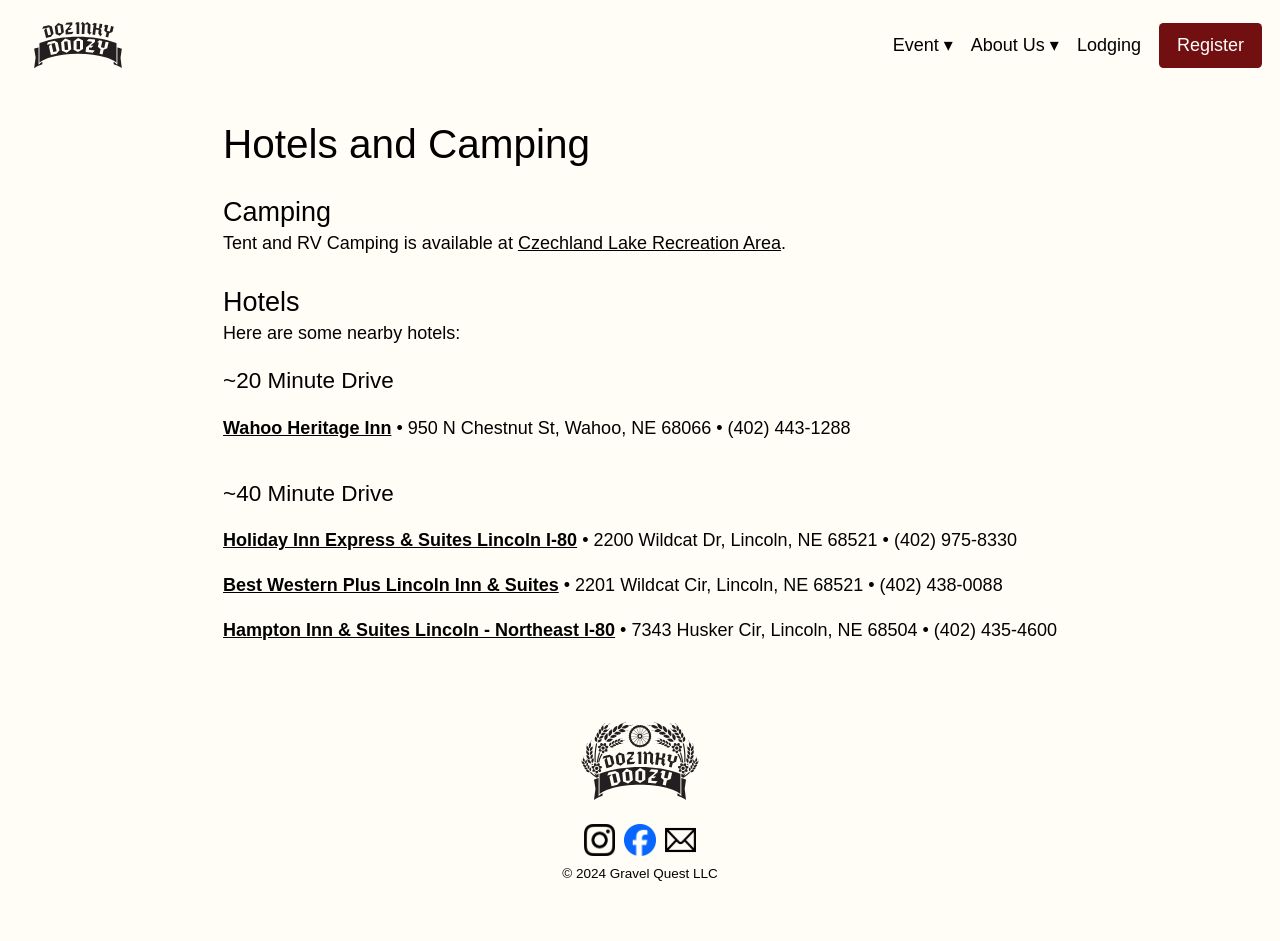
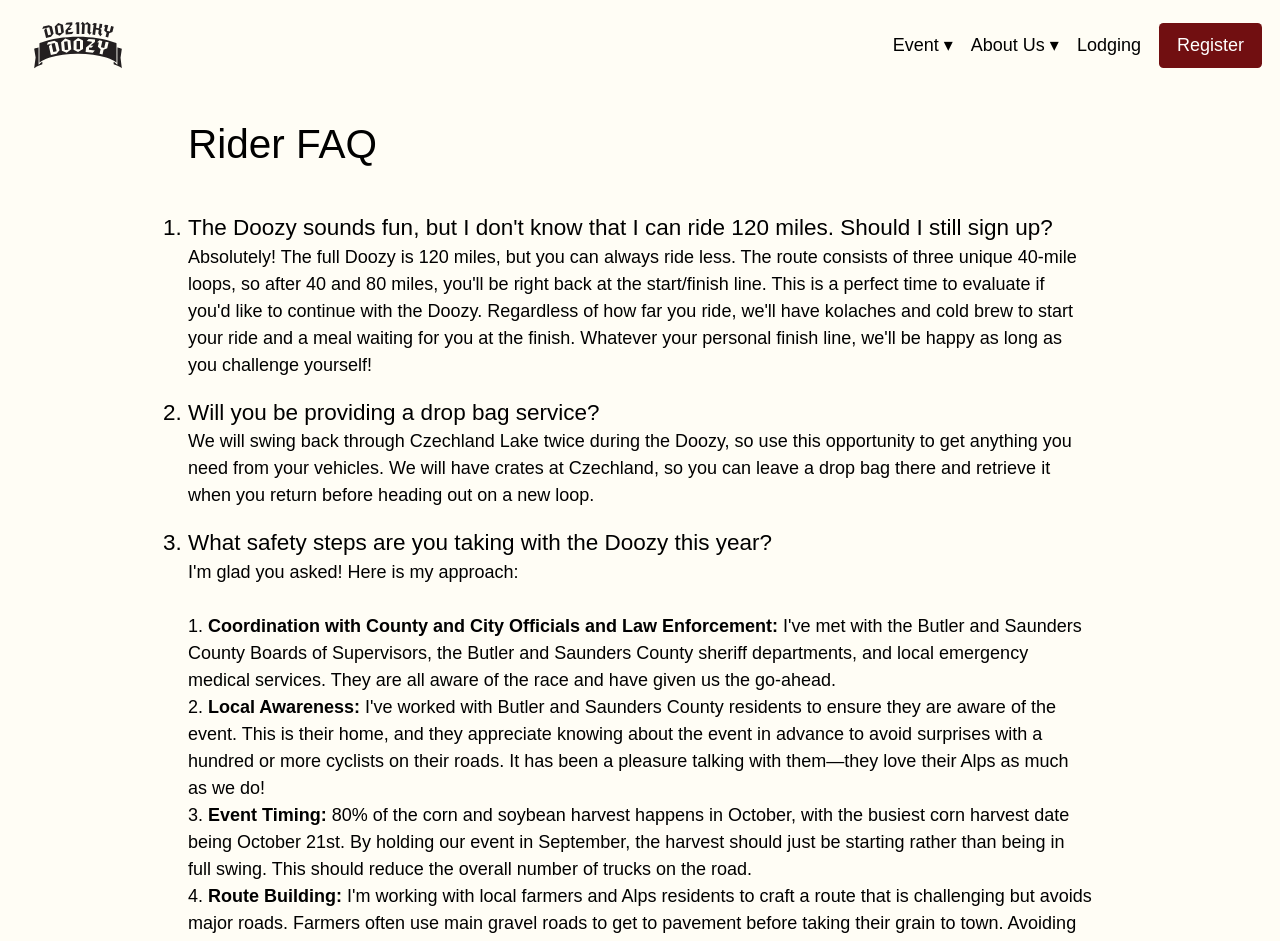
Before and after one commit to tblue1994/dozinky-doozy-website, a Next.js app: page /rider-faq in a window 1280 px wide. Shown: the top 941 px of the page. Before the commit the page ends 901 px from the top, so only its background shows below. Built offline with nearby package versions, Linux system fonts and the light colour scheme; a web font is replaced by a local one.

Commit message:
feat: add rider FAQ

```diff
--- a/src/app/(details)/rider-faq/page.tsx
+++ b/src/app/(details)/rider-faq/page.tsx
@@ -1,77 +1,105 @@
-import { LodgingItem } from "@/app/components/LodgingItem";
 import { headerText } from "@/app/ui/fonts";
-import Link from "next/link";
+import { ReactNode } from "react";
 
-const hotels20 = [
+const rules: { title: string; description: ReactNode }[] = [
   {
-    name: "Wahoo Heritage Inn",
-    address: "950 N Chestnut St, Wahoo, NE 68066",
-    phone: "(402) 443-1288",
-    url: "https://www.wahooheritageinn.com/",
+    title:
+      "The Doozy sounds fun, but I don't know that I can ride 120 miles. Should I still sign up?",
+    description: (
+      <>
+        Absolutely! The full Doozy is 120 miles, but you can always ride less.
+        The route consists of three unique 40-mile loops, so after 40 and 80
+        miles, you'll be right back at the start/finish line. This is a perfect
+        time to evaluate if you'd like to continue with the Doozy. Regardless of
+        how far you ride, we'll have kolaches and cold brew to start your ride
+        and a meal waiting for you at the finish. Whatever your personal finish
+        line, we'll be happy as long as you challenge yourself!
+      </>
+    ),
+  },
+  {
+    title: "Will you be providing a drop bag service?",
+    description: (
+      <>
+        We will swing back through Czechland Lake twice during the Doozy, so use
+        this opportunity to get anything you need from your vehicles. We will
+        have crates at Czechland, so you can leave a drop bag there and retrieve
+        it when you return before heading out on a new loop.
+      </>
+    ),
+  },
+  {
+    title: "What safety steps are you taking with the Doozy this year?",
+    description: (
+      <>
+        I'm glad you asked! Here is my approach:
+        <br />
+        <br />
+        <ol className="list-decimal list-inside">
+          <li>
+            <strong>
+              Coordination with County and City Officials and Law Enforcement:
+            </strong>{" "}
+            I've met with the Butler and Saunders County Boards of Supervisors,
+            the Butler and Saunders County sheriff departments, and local
+            emergency medical services. They are all aware of the race and have
+            given us the go-ahead.
+          </li>
+          <li>
+            <strong>Local Awareness:</strong> I've worked with Butler and
+            Saunders County residents to ensure they are aware of the event.
+            This is their home, and they appreciate knowing about the event in
+            advance to avoid surprises with a hundred or more cyclists on their
+            roads. It has been a pleasure talking with them—they love their Alps
+            as much as we do!
+          </li>
+          <li>
+            <strong>Event Timing:</strong> 80% of the corn and soybean harvest
+            happens in October, with the busiest corn harvest date being October
+            21st. By holding our event in September, the harvest should just be
+            starting rather than being in full swing. This should reduce the
+            overall number of trucks on the road.
+          </li>
+          <li>
+            <strong>Route Building:</strong> I'm working with local farmers and
+            Alps residents to craft a route that is challenging but avoids major
+            roads. Farmers often use main gravel roads to get to pavement before
+            taking their grain to town. Avoiding these major roads should reduce
+            the likelihood of interactions with heavily-laden semis.
+          </li>
+        </ol>
+        <br />
+        But regardless of how many steps I take to prepare the area and people
+        for our event, you are ultimately responsible for your own safety. Keep
+        your head on a swivel, ride within your means, and stay to the right on
+        the roads to ensure you have a safe time in the Alps!
+      </>
+    ),
+  },
+  {
+    title: "Are Ebikes allowed?",
+    description: (
+      <>
+        You may ride an Ebike during the Doozy, but you will be ineligible for a
+        finisher patch.
+      </>
+    ),
   },
 ];
 
-const hotels40 = [
-  {
-    name: "Holiday Inn Express & Suites Lincoln I-80",
-    address: "2200 Wildcat Dr, Lincoln, NE 68521",
-    phone: "(402) 975-8330",
-    url: "https://www.ihg.com/holidayinnexpress/hotels/us/en/lincoln/lnkwc/hoteldetail",
-  },
-  {
-    name: "Best Western Plus Lincoln Inn & Suites",
-    address: "2201 Wildcat Cir, Lincoln, NE 68521",
-    phone: "(402) 438-0088",
-    url: "https://www.bestwestern.com/en_US/book/hotels-in-lincoln/best-western-plus-lincoln-inn-suites/propertyCode.28075.html",
-  },
-  {
-    name: "Hampton Inn & Suites Lincoln - Northeast I-80",
-    address: "7343 Husker Cir, Lincoln, NE 68504",
-    phone: "(402) 435-4600",
-    url: "https://www.hilton.com/en/hotels/lnknhhx-hampton-suites-lincoln-northeast-i-80/",
-  },
-];
-
-const h2ClassNames = "text-2xl";
-const h3ClassNames = "text-xl";
-
-export default function Lodging() {
+export default function RiderFAQ() {
   return (
     <div className="flex flex-col gap-6 w-fit mx-auto">
-      <h1 className={`${headerText.className} text-4xl`}>Hotels and Camping</h1>
+      <h1 className={`${headerText.className} text-4xl`}>Rider FAQ</h1>
       <section>
-        <h2 className={h2ClassNames}>Camping</h2>
-        <p>
-          Tent and RV Camping is available at{" "}
-          <Link
-            href="https://lpnnrd.org/outdoor-recreation/czechland-lake-recreation-area/"
-            target="_blank"
-            className="underline hover:text-venetian-red-600"
-          >
-            Czechland Lake Recreation Area
-          </Link>
-          .
-        </p>
-      </section>
-      <section>
-        <h2 className={h2ClassNames}>Hotels</h2>
-        Here are some nearby hotels:
-        <h3 className={`${h3ClassNames} mt-4`}>~20 Minute Drive</h3>
-        <ul>
-          {hotels20.map((h) => (
-            <li key={h.name} className="my-4">
-              <LodgingItem {...h} />
+        <ol>
+          {rules.map(({ title, description }) => (
+            <li key={title} className="my-4 list-decimal text-xl">
+              <h2>{title}</h2>
+              <p className="text-base" children={description} />
             </li>
           ))}
-        </ul>
-        <h3 className={`${h3ClassNames} mt-8`}>~40 Minute Drive</h3>
-        <ul>
-          {hotels40.map((h) => (
-            <li key={h.name} className="my-4">
-              <LodgingItem {...h} />
-            </li>
-          ))}
-        </ul>
+        </ol>
       </section>
     </div>
   );
--- a/src/app/components/NavBar.tsx
+++ b/src/app/components/NavBar.tsx
@@ -17,7 +17,7 @@ const NavItems: NavItem[] = [
     text: "Event",
     children: [
       { href: "/routes", text: "Routes" },
-      // { href: "/rider-faq", text: "Rider FAQ" },
+      { href: "/rider-faq", text: "Rider FAQ" },
       { href: "/rider-rules", text: "Rider Rules" },
       { href: "/community-faq", text: "Community FAQ" },
     ],
```
